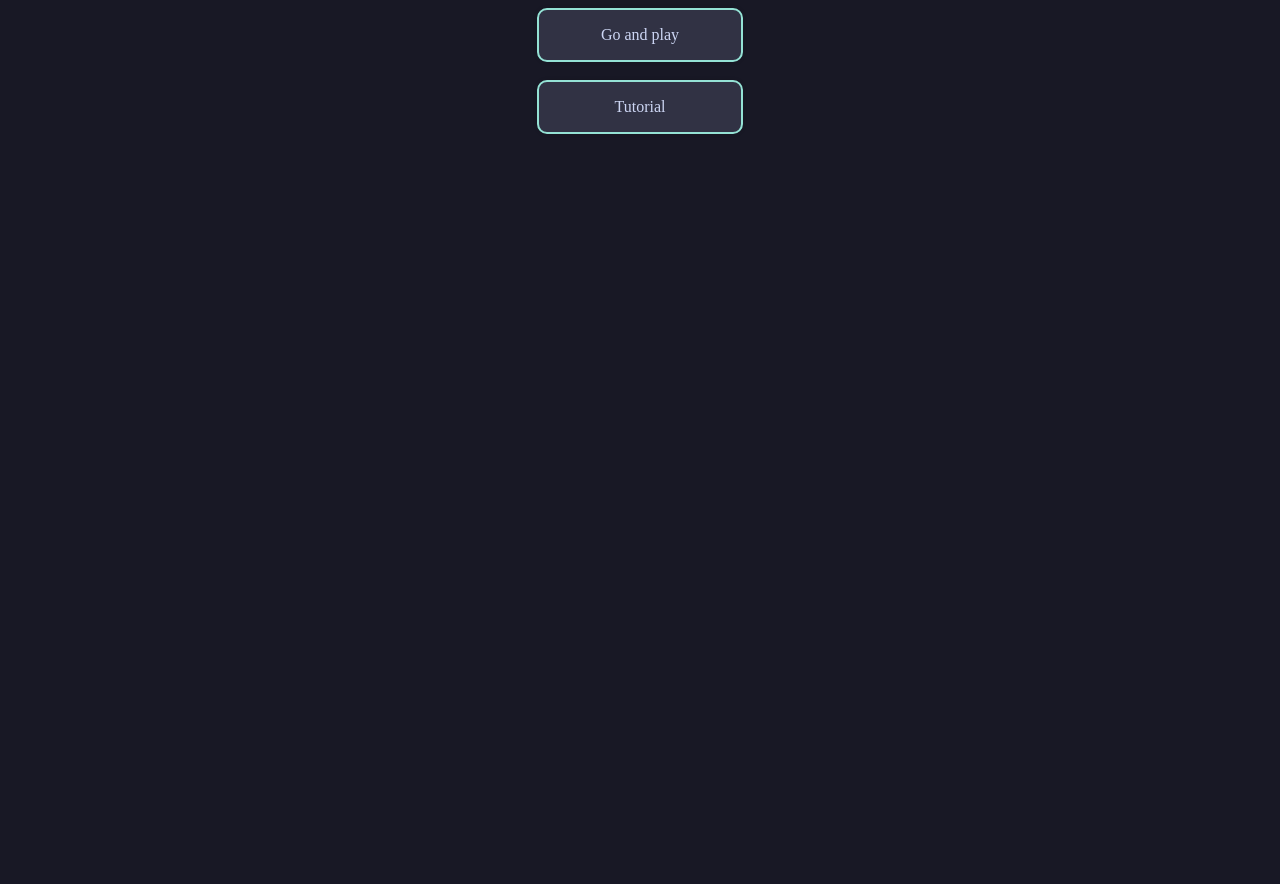
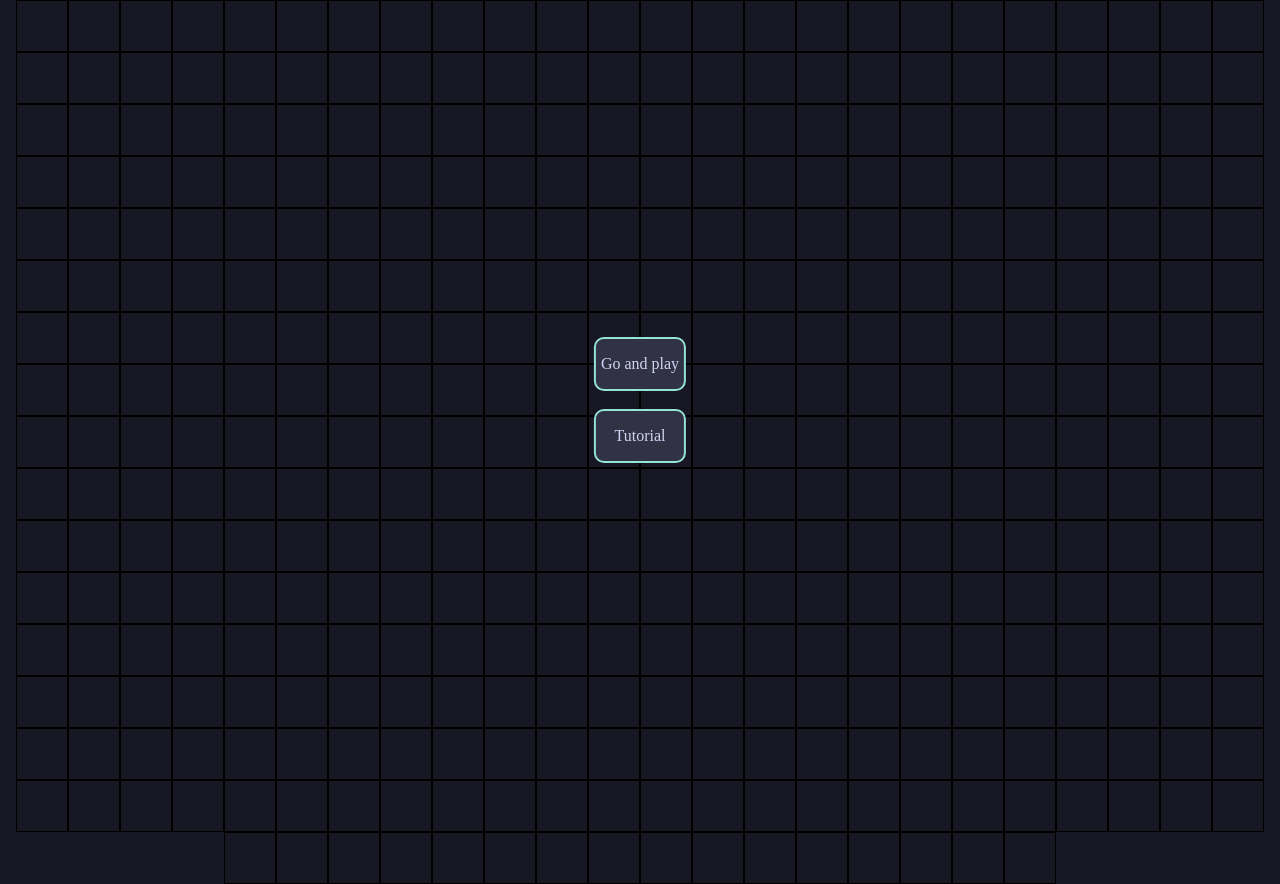
Before and after one commit to mattemello/puzzle-game, a plain HTML site: page assets/index.html in a window 1280 px wide. Before the commit the page ends 800 px from the top, so only its background shows below. Drawn offline with Linux system fonts and the light colour scheme.

Commit message:
made the main page a little better, and uppercase of wasd

```diff
--- a/assets/css/style.css
+++ b/assets/css/style.css
@@ -7,7 +7,6 @@
     box-shadow: 0 0 5px -1px rgba(0,0,0,0.2);
     cursor:pointer;
     vertical-align:middle;
-    width: 15%;
     padding: 5px;
     min-height: 40px;
     text-align: center;
@@ -57,3 +56,10 @@ canvas {
     height: 50px;
     position: absolute;
 }
+
+#uicontainer {
+    position: absolute;
+    top: 50%;
+    left: 50%;
+    transform: translate(-50%, -50%);
+}
--- a/assets/index.html
+++ b/assets/index.html
@@ -5,12 +5,15 @@
     <meta charset="utf-8" />
     <title>Puzzle Game</title>
     <link rel="stylesheet" href="css/style.css">
-    <script src="js/wasm_exec.js"></script>
-    <script src="js/index.js"></script>
+    <script src="js/creationIndex.js"></script>
 </head>
 
-<body id="body" style="align-items: center; flex-direction: column; justify-content: center; display: flex;">
+<body onload="init()" id="body"
+    style="align-items: center; flex-direction: column; justify-content: center; display: flex; margin: 0px; padding: 0px; overflow-y: hidden;">
 
+    <div id="bg-canvas" style="padding: 0px; margin: 0px; line-height: 0;">
+    </div>
+    <div id="uicontainer">
         <div id="iperTitle">
         </div>
 
@@ -21,6 +24,7 @@
         <div id="pressToPlay" class="pressToPlay">
             <a href="#">Tutorial</a>
         </div>
+    </div>
 
 </body>
 
--- /dev/null
+++ b/assets/js/creationIndex.js
@@ -0,0 +1,50 @@
+function init() {
+    let col = Math.floor(window.innerWidth / 50);
+    let raw = Math.floor(window.innerHeight / 50);
+
+    let contain = document.getElementById("bg-canvas")
+
+    for (let i = 0; i < col; i++) {
+        for (let j = 0; j < raw; j++) {
+
+            let can = '<canvas style="border: 1px solid black;">nocanvasforyou</canvas>';
+
+            contain.innerHTML += can;
+
+        }
+    }
+
+    let long = contain.querySelectorAll("canvas")
+
+    for (let i = 0; i < (col - 2) * raw; i++) {
+
+        let ctx = long[i].getContext("2d")
+
+        colorMouseleave(ctx)
+
+        long[i].addEventListener("mouseenter", function() {
+            colorMouseover(ctx)
+        });
+        long[i].addEventListener("mouseleave", function() {
+            colorMouseleave(ctx);
+        });
+
+    }
+
+}
+
+function colorMouseleave(ctx) {
+    ctx.beginPath();
+    ctx.fillStyle = "#181825";
+    ctx.fillRect(0, 0, 420, 420);
+    ctx.stroke();
+
+}
+
+function colorMouseover(ctx) {
+    ctx.beginPath();
+    ctx.fillStyle = "#182936";
+    ctx.fillRect(0, 0, 420, 420);
+    ctx.stroke();
+
+}
--- a/assets/js/index.js
+++ b/assets/js/index.js
@@ -16,19 +16,19 @@ document.addEventListener('keydown', function(event) {
     if (event.key == "j" || event.key == "s") {
         MoveHeroY(1);
     }
-    if (event.key == "L") {
+    if (event.key == "L" || event.key == "D") {
         MoveHeroX(1);
         MoveHeroX(1);
     }
-    if (event.key == "H") {
+    if (event.key == "H" || event.key == "A") {
         MoveHeroX(-1);
         MoveHeroX(-1);
     }
-    if (event.key == "K") {
+    if (event.key == "K" || event.key == "W") {
         MoveHeroY(-1);
         MoveHeroY(-1);
     }
-    if (event.key == "J") {
+    if (event.key == "J" || event.key == "S") {
         MoveHeroY(1);
         MoveHeroY(1);
     }
```
Lines whose indentation alone changed are shown as unchanged.
